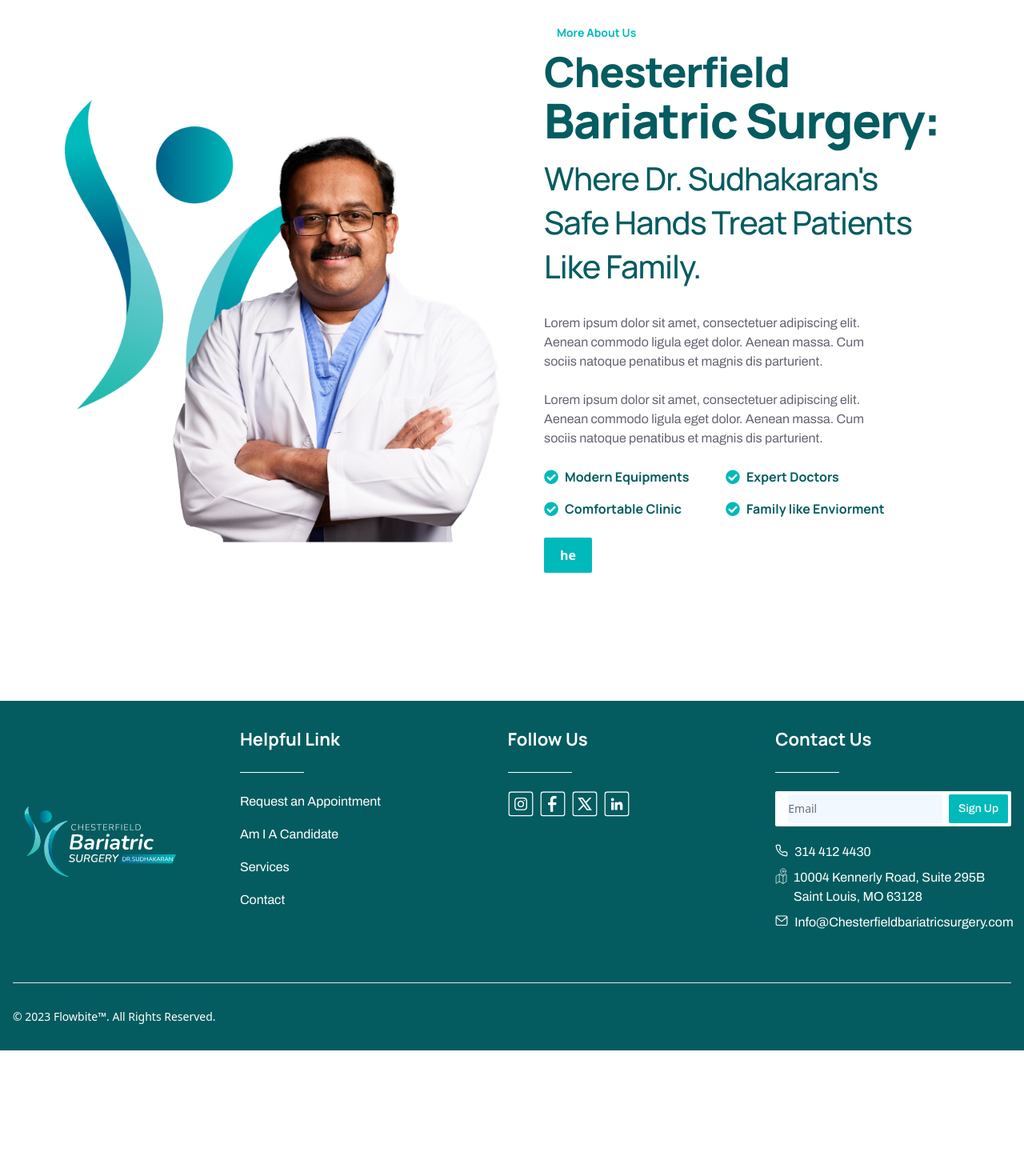
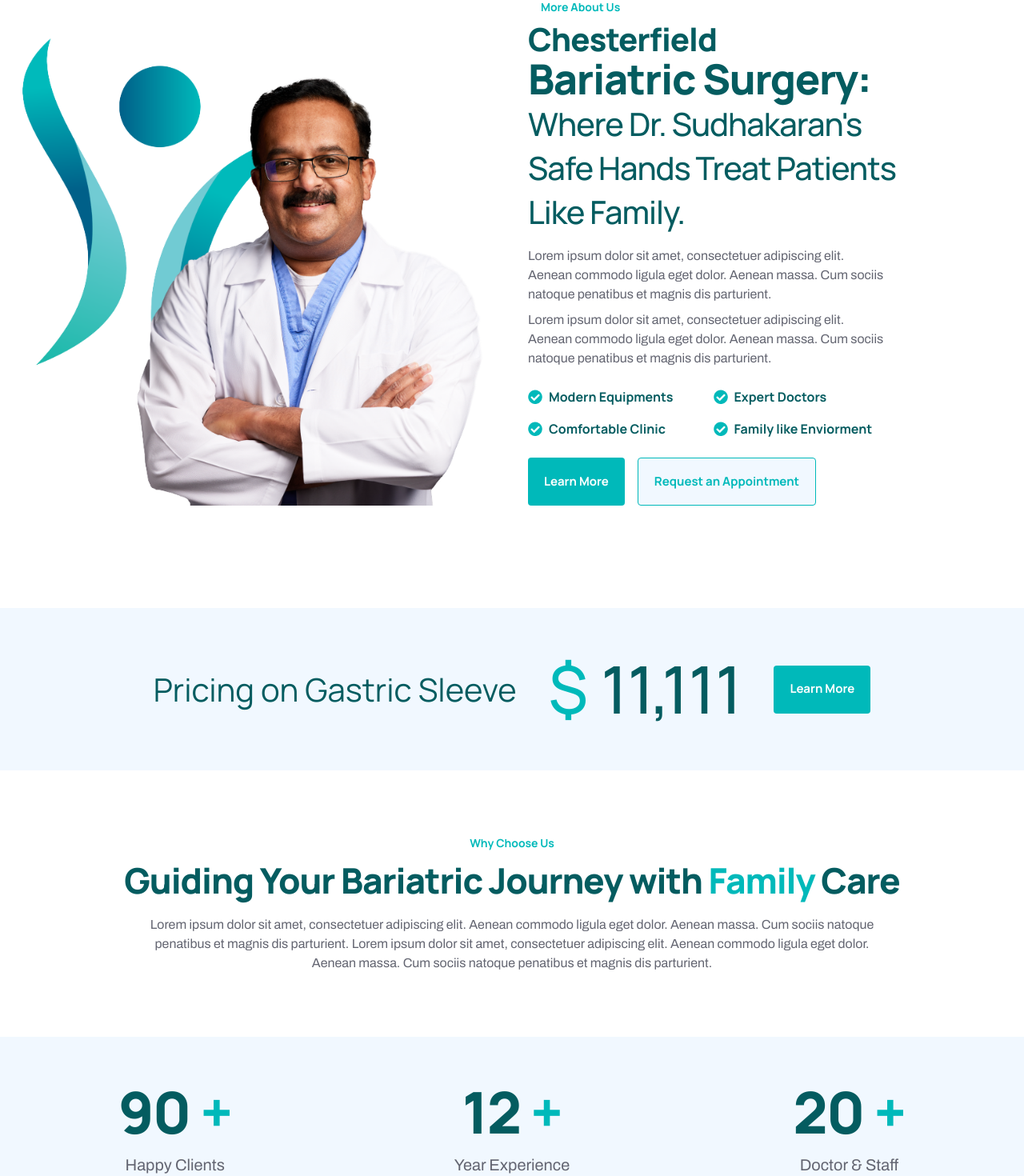
Before and after one commit to Ensemble-Digital-Labs/cbsurgerywebsite, a Vue app: page / in a window 1280 px wide. Shown: the part 1020-2490 px from the top of the page at 80% size. Before the commit the page ends 2333 px from the top, so only its background shows below. Built offline with nearby package versions, Linux system fonts and the light colour scheme.

Commit message:
home page half complete

```diff
--- a/src/assets/base.css
+++ b/src/assets/base.css
@@ -11,22 +11,22 @@
     @apply font-manrope text-[42px] md:text-[60px] text-extra-dark-teal font-extrabold tracking-tight;
   }
   h2{
-    @apply font-manrope text-[52px] text-extra-dark-teal font-extrabold;
+    @apply font-manrope text-[32px] md:text-[52px] text-extra-dark-teal font-extrabold;
   }
   p {
     @apply font-archivo text-[16px] leading-6 text-paragraph-font font-normal;
   }
   h6{
-    @apply text-[14px] text-dark-teal font-manrope font-bold px-4;
+    @apply text-[14px] text-dark-teal font-manrope font-bold md:px-4;
   }
 }
 
 @layer components {
   .btn-fill-dark {
-    @apply bg-dark-teal hover:bg-light-teal text-white font-bold py-2.5 px-5 rounded-sm;
+    @apply bg-dark-teal hover:bg-light-teal text-white font-manrope text-[15px] font-bold py-2.5 px-5 rounded-[4px] h-[60px];
   }
   .btn-fill-light {
-    @apply bg-extra-light-teal hover:bg-dark-teal hover:text-white text-dark-teal font-bold py-2.5 px-5 rounded-sm border border-dark-teal;
+    @apply bg-extra-light-teal hover:bg-dark-teal hover:text-white text-dark-teal font-bold py-2.5 px-5 rounded-[4px] h-[60px] border border-dark-teal font-manrope text-[15px];
   }
 }
 
--- a/src/views/Home.vue
+++ b/src/views/Home.vue
@@ -1,5 +1,5 @@
 <template>
-    <div class="max-w-screen-2xl mx-auto px-4">
+    <div class="max-w-screen-2xl mx-auto px-6">
         <div class="flex flex-col md:flex-row">
             <div class="py-10 md:py-40 grid content-center md:w-6/12 md:pl-32">
                 <h1 class=" leading-[40px] md:leading-[60px] mb-8">
@@ -12,26 +12,32 @@
                     natoque penatibus et magnis dis parturient.
                 </p>
             </div>
-            <img src="@/assets/img/hero.png" alt="" srcset="" class="md:w-6/12">
+            <img src="@/assets/img/hero.png" alt="" srcset="" class="md:w-6/12 hidden md:block">
 
         </div>
     </div>
 
 
-    <div class="max-w-screen-xl mx-auto px-4">
-        <div class="flex flex-col-reverse md:flex-row md:gap-10">
+    <div class="max-w-screen-xl mx-auto px-6">
+        <div class="flex flex-col md:flex-row md:gap-10 mb-20 md:my-32">
+            <div class="md:w-6/12">
+                <img src="@/assets/img/deepu-2.png" alt="" srcset="" class="w-full h-full object-contain object-bottom">
+            </div>
 
-            <img src="@/assets/img/deepu.png" alt="" srcset="" class="md:w-6/12 object-contain object-right">
-            <div class="py-10 md:py-40 grid content-center md:w-6/12">
+            <div class="grid content-center md:w-6/12 mt-[40px] md:mt-0">
                 <h6>More About Us</h6>
-                <h2 class=" tracking-tight">Chesterfield</h2>
-                <h1 class=" tracking-tight -mt-6">Bariatric Surgery:</h1>
-                <h2 class=" leading-[40px] md:leading-[55px] tracking-tight mb-8 font-medium text-[40px]">
+                <h3 class="font-manrope text-[28px] md:text-[40px] text-extra-dark-teal font-extrabold tracking-tight">
+                    Chesterfield</h3>
+                <h3
+                    class="font-manrope text-[32px] md:text-[52px] text-extra-dark-teal font-extrabold  tracking-tight leading-[40px] mb-4">
+                    Bariatric Surgery:</h3>
+                <h2
+                    class=" leading-[36px] md:leading-[55px] tracking-tight -mt-2 mb-4 font-medium text-[28px] md:text-[40px]">
                     Where Dr. Sudhakaran's<br />
                     Safe Hands Treat Patients<br />
                     Like Family.
                 </h2>
-                <p class="text-[#636571] md:w-3/4 mb-6">
+                <p class="text-[#636571] md:w-3/4 mb-2">
                     Lorem ipsum dolor sit amet, consectetuer adipiscing elit.
                     Aenean commodo ligula eget dolor. Aenean massa. Cum sociis
                     natoque penatibus et magnis dis parturient.
@@ -41,29 +47,30 @@
                     Aenean commodo ligula eget dolor. Aenean massa. Cum sociis
                     natoque penatibus et magnis dis parturient.
                 </p>
-                <div class="grid grid-cols-2 gap-4 w-3/4 mb-6">
-                    <div class="flex items-center gap-2">
+                <div class="grid md:grid-cols-2 gap-4 w-3/4 mb-6">
+                    <div class="flex items-center gap-x-2">
                         <img src="@/assets/icons/tick.png" alt="" srcset="">
                         <p class="text-extra-dark-teal font-bold font-manrope">Modern Equipments</p>
                     </div>
-                    <div class="flex items-center gap-2">
+                    <div class="flex items-center gap-x-2">
                         <img src="@/assets/icons/tick.png" alt="" srcset="">
                         <p class="text-extra-dark-teal font-bold font-manrope">Expert Doctors</p>
                     </div>
-                    <div class="flex items-center gap-2">
+                    <div class="flex items-center gap-x-2">
                         <img src="@/assets/icons/tick.png" alt="" srcset="">
                         <p class="text-extra-dark-teal font-bold font-manrope">Comfortable Clinic</p>
                     </div>
-                    <div class="flex items-center gap-2">
+                    <div class="flex  items-center gap-x-2">
                         <img src="@/assets/icons/tick.png" alt="" srcset="">
                         <p class="text-extra-dark-teal font-bold font-manrope">Family like Enviorment</p>
                     </div>
                 </div>
-
-                <div class="flex items-center gap-4">
+                <div class="flex flex-col md:flex-row items-start md:items-center gap-4">
                     <button class="btn-fill-dark">
-                        he
-
+                        Learn More
+                    </button>
+                    <button class="btn-fill-light">
+                        Request an Appointment
                     </button>
                 </div>
 
@@ -71,6 +78,80 @@
 
         </div>
     </div>
+
+    <div class="py-10 bg-[#F1F8FF] w-full">
+        <div class="max-w-screen-2xl mx-auto px-4 grid place-content-center">
+            <div class="flex flex-col md:flex-row items-center md:gap-10 w-full">
+                <div class="">
+                    <h3 class=" font-manrope text-[24px] md:text-[40px] text-extra-dark-teal text-right ">
+                        Pricing on Gastric Sleeve
+                    </h3>
+                </div>
+                <div class="">
+                    <h3 class=" font-manrope text-[70px] md:text-[82px] text-extra-dark-teal font-medium text-left mb-6 md:mb-0">
+                        <span class="text-dark-teal">$</span> 11,111
+                    </h3>
+                </div>
+                <div>
+                    <button class="btn-fill-dark">
+                        Learn More
+                    </button>
+                </div>
+            </div>
+        </div>
+    </div>
+
+    <div class="max-w-screen-xl mx-auto my-20 px-8">
+        <h6 class="text-center mb-4">
+            Why Choose Us
+        </h6>
+        <h2 class="tracking-tight mb-6 text-[30px] leading-[40px] md:text-[44px] text-center">
+            Guiding Your Bariatric Journey with <span class=" text-dark-teal">Family</span> Care
+        </h2>
+        <p class="text-[#636571] md:w-3/4 mb-6 mx-auto text-center">
+            Lorem ipsum dolor sit amet, consectetuer adipiscing elit.
+            Aenean commodo ligula eget dolor. Aenean massa. Cum sociis
+            natoque penatibus et magnis dis parturient. Lorem ipsum dolor sit amet, consectetuer adipiscing elit.
+            Aenean commodo ligula eget dolor. Aenean massa. Cum sociis
+            natoque penatibus et magnis dis parturient.
+        </p>
+
+    </div>
+
+    <div class="py-10 bg-[#F1F8FF] w-full">
+        <div class="max-w-screen-xl mx-auto px-4">
+            <div class="grid grid-cols-3 gap-4 ">
+                <div>
+                    <h1 class="text-[35px] md:text-[72px] text-center">
+                        90 <span class=" text-dark-teal">+</span>
+                    </h1>
+                    <p class=" text-[14px] md:text-[20px] text-[#636571] text-center">
+                        Happy Clients
+                    </p>
+                </div>
+                <div>
+                    <h1 class="text-[35px] md:text-[72px] text-center">
+                        12 <span class=" text-dark-teal">+</span>
+                    </h1>
+                    <p class="text-[14px] md:text-[20px] text-[#636571] text-center">
+                        Year Experience
+                    </p>
+                </div>
+                <div>
+                    <h1 class="text-[35px] md:text-[72px] text-center">
+                        20 <span class=" text-dark-teal">+</span>
+                    </h1>
+                    <p class="text-[14px] md:text-[20px] text-[#636571] text-center">
+                        Doctor & Staff
+                    </p>
+                </div>
+            </div>
+        </div>
+    </div>
+
+
+
+
 </template>
 <script>
 </script>
```
Also changed, not shown: src/assets/img/deepu-2.png (added).
